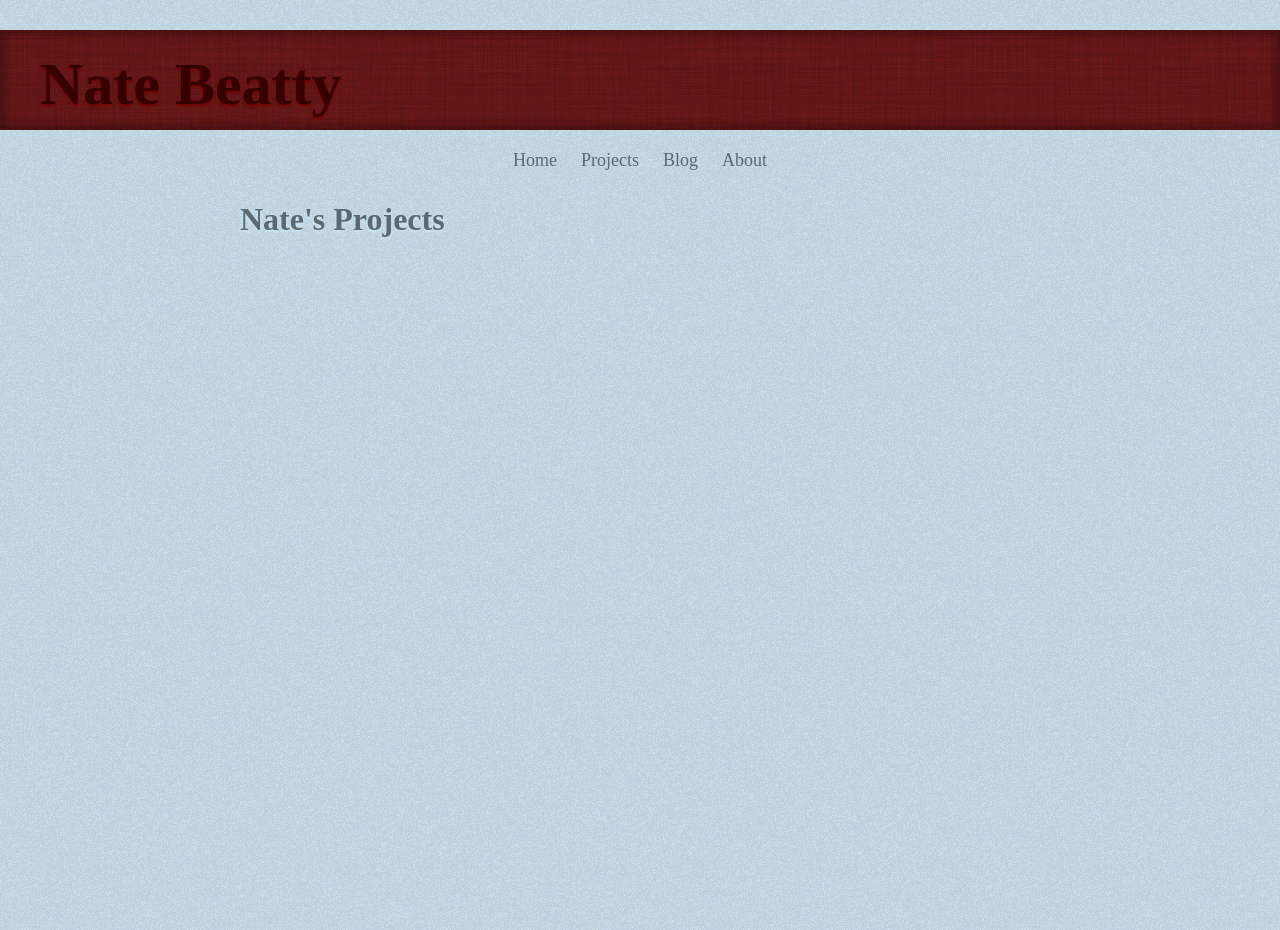
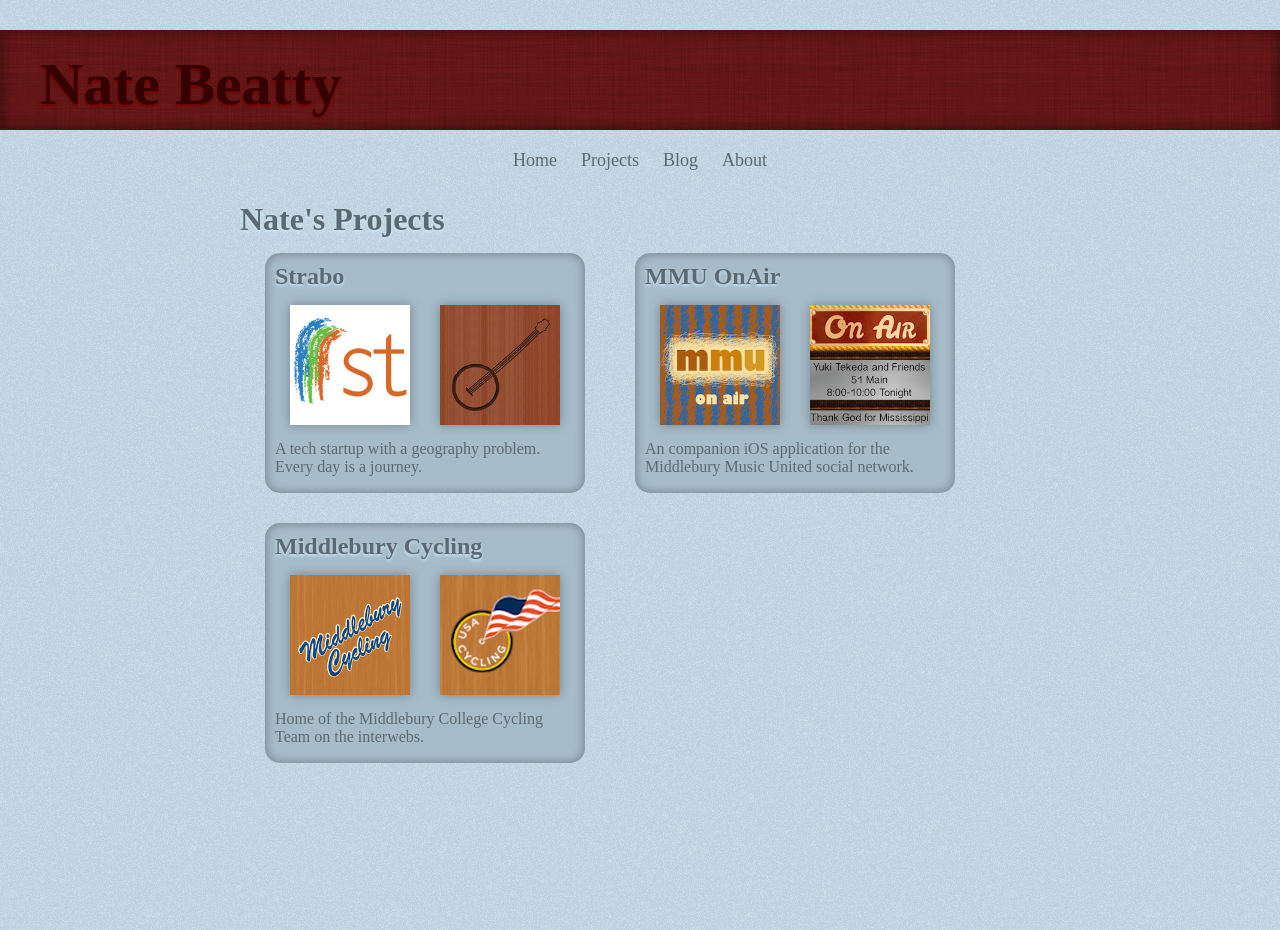
Before and after one commit to tnbeatty/tnbeatty.github.com, a Jekyll site: the page built from projects.html, in a window 1280 px wide. Built offline with Jekyll 4.4.1, drawn with Linux system fonts in a browser that asks for light colours; some web fonts are replaced.

Commit message:
Projects set up

```diff
--- a/_config.yml
+++ b/_config.yml
@@ -1,3 +1,5 @@
+email: nate@strabogis.com
+
 # Pygments for syntax highlighting
 pygments: true
 
--- /dev/null
+++ b/_posts/projects/2012-06-02-middlebury-cycling.md
@@ -0,0 +1,9 @@
+---
+layout: project_post
+title: Middlebury Cycling
+category: projects
+imagehandle: middcycling
+abstract: Home of the Middlebury College Cycling Team on the interwebs.
+---
+
+More information about Middlebury Cycling coming soon.
--- /dev/null
+++ b/_posts/projects/2012-06-02-mmu-onair.md
@@ -0,0 +1,9 @@
+---
+layout: project_post
+title: MMU OnAir
+category: projects
+imagehandle: mmuonair
+abstract: An companion iOS application for the Middlebury Music United social network.
+---
+
+More information about MMU OnAir coming soon.
--- /dev/null
+++ b/_posts/projects/2012-06-02-strabo.md
@@ -0,0 +1,9 @@
+---
+layout: project_post
+title: Strabo
+category: projects
+imagehandle: strabo
+abstract: A tech startup with a geography problem. Every day is a journey.
+---
+
+More information about Strabo coming soon.
--- a/assets/css/screen.css
+++ b/assets/css/screen.css
@@ -101,7 +101,7 @@
 	-o-transition: none;
 }
 
-.wrapper h1, h2, h3, h4 {
+.wrapper h1, h2, h3, h4, span {
 	text-shadow: 0px 2px 3px #cbe6fa;
 }
 
@@ -138,23 +138,21 @@
 
 .info-box img {
 	width: 200px;
+	border-radius: 5px;
 	-moz-border-radius: 5px;
-	border-radius: 5px;
 }
 
 .social-icon {
 	float: left;
 	width: 50px;
 	height: 50px;
+	border: none; /* For IE Support */
 }
 
 .social-icon a {
 	-webkit-filter: grayscale(100%);
-	transition: -webkit-filter .2s;
-	-moz-transition: -webkit-filter .2s;
 	-webkit-transition: -webkit-filter .2s;
-	-o-transition: -webkit-filter .2s;
-	border: none;
+	border: none; /* For IE Support */
 	color: none;
 }
 
@@ -179,7 +177,7 @@
 	border-top: 1px solid #9bafbc;;
 }
 
-#post-list-item a {
+#post-list-item span a {
 	color: inherit;
 }
 
@@ -191,3 +189,41 @@
 #blog-post {
 
 }
+
+/* Project-Item Styles */
+
+#project-list-item {
+	float: left;
+	width: 300px;
+	height: 220px;
+	margin: 15px 25px;
+	padding: 10px;
+	background: #a6bcc9;
+	/* Rounded corners */
+	-moz-border-radius: 15px;
+	border-radius: 15px;
+	/* box shadow */
+	box-shadow: inset 0 0 10px 1px rgba(0, 0, 0, .3);
+	-webkit-box-shadow: inset 0 0 10px 1px rgba(0, 0, 0, .3);
+	-moz-box-shadow: inset 0 0 10px 1px rgba(0, 0, 0, .3);
+}
+
+#project-list-item img {
+	float: left;
+	width: 120px;
+	height: 120px;
+	margin: 15px 15px;
+	-moz-box-shadow: 0 0 10px rgba(0, 0, 0, .3);
+   	-webkit-box-shadow: 0 0 10px rgba(0, 0, 0, .3);
+   	box-shadow: 0 0 10px rgba(0, 0, 0, .3);
+}
+
+#project-list-item img:active {
+	-moz-box-shadow: 0 0 5px rgba(0, 0, 0, .3);
+   	-webkit-box-shadow: 0 0 5px rgba(0, 0, 0, .3);
+   	box-shadow: 0 0 5px rgba(0, 0, 0, .3);
+}
+
+#project-list-item h2 a {
+	color: inherit;
+}
--- a/blog.html
+++ b/blog.html
@@ -11,7 +11,7 @@
 
 		<div id="post-list-item">
 		    <span><a href="{{ post.url }}">{{ post.title }}</a></span> &raquo; {{ post.date | date_to_string }}
-		    {{ post.content | truncate: 300 }}
+		    {{ post.content | truncate: 300 }} <a href="{{ post.url }}">read more.</a>
 		</div>
 
 	{% endfor %}
--- a/projects.html
+++ b/projects.html
@@ -4,3 +4,14 @@
 ---
 
 <h1>Nate's Projects</h1>
+
+{% for post in site.categories.projects limit:5 %}
+
+		<div id="project-list-item">
+		    <h2><a href="{{ post.url }}">{{ post.title }}</a></h2>
+		    <a href="{{ post.url }}"><img src="/assets/images/project_images/{{ post.imagehandle }}1.png" alt="{{ post.imagehandle }}1" /></a>
+		    <a href="{{ post.url }}"><img src="/assets/images/project_images/{{ post.imagehandle }}2.png" alt="{{ post.imagehandle }}2" /></a>
+		    <p>{{ post.abstract }}</p>
+		</div>
+
+{% endfor %}
```
Also changed, not shown: _layouts/project_post.html (+7 -10 lines), assets/images/project_images/middcycling1.png (added), assets/images/project_images/middcycling2.png (added), assets/images/project_images/mmuonair1.png (added), assets/images/project_images/mmuonair2.png (added), assets/images/project_images/strabo1.png (added), assets/images/project_images/strabo2.png (added).
